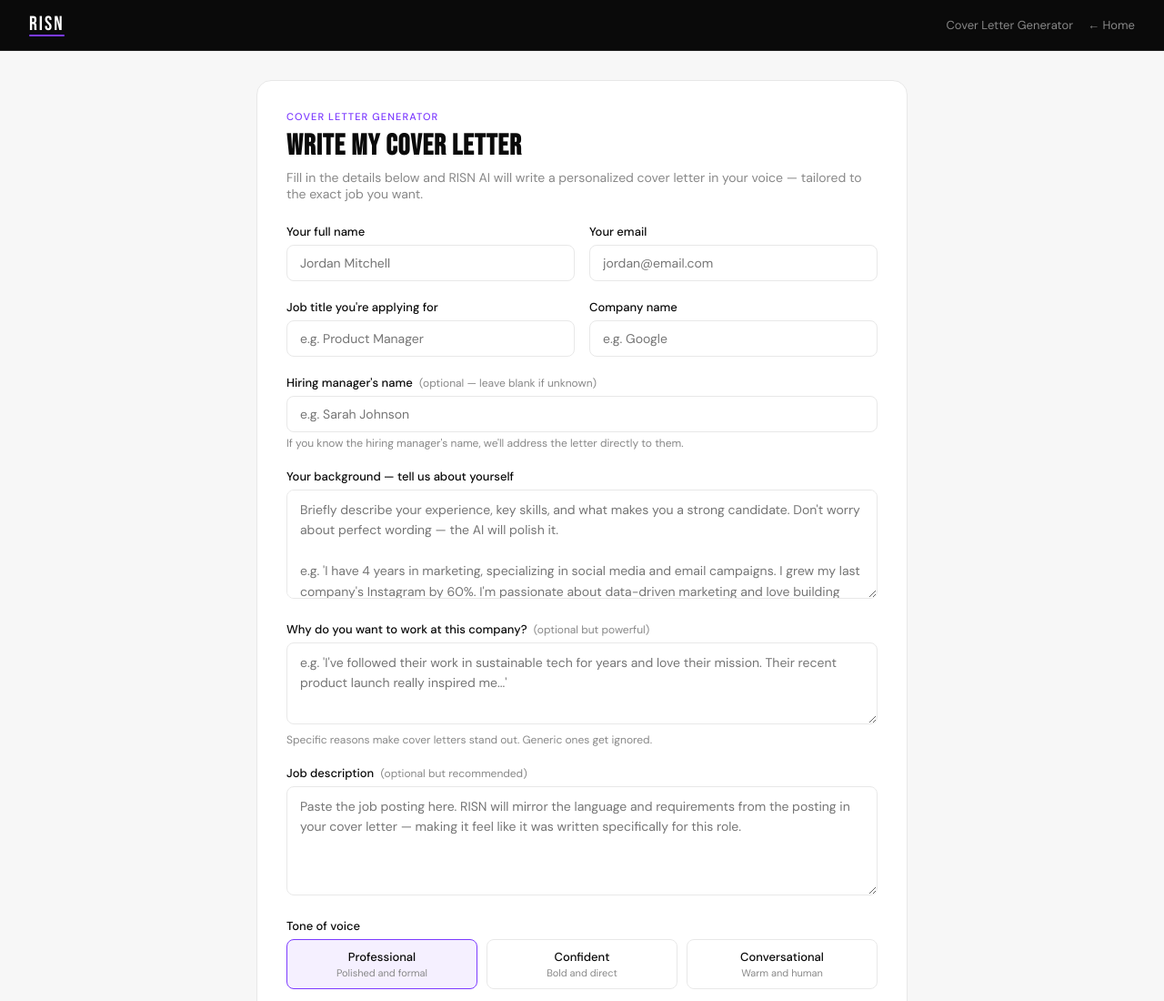
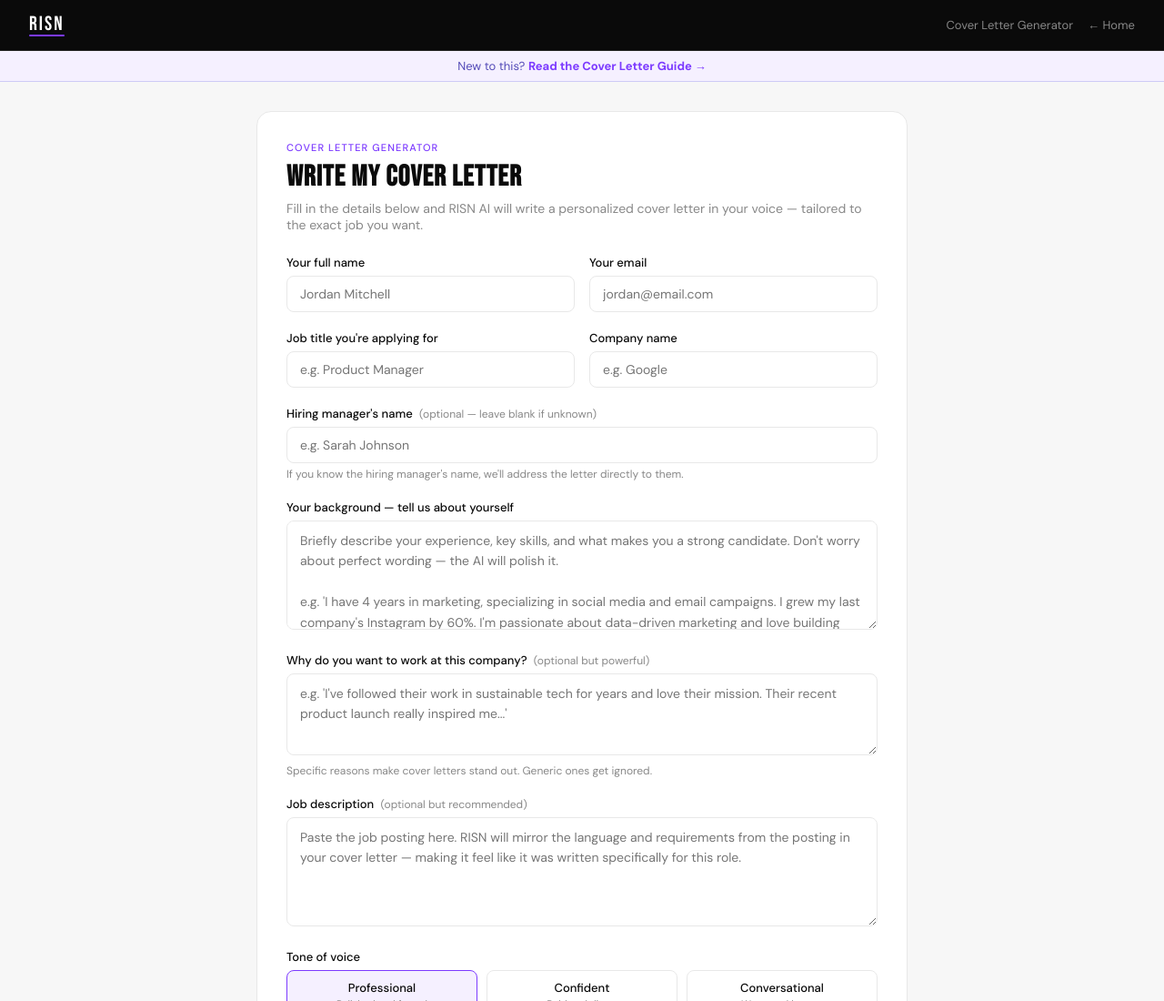
Before and after one commit to getrisn/risn-website, a website: page cover-letter.html in a window 1280 px wide. Shown: the top 1100 px of the page at 91% size. Drawn offline with Linux system fonts and the light colour scheme.

Commit message:
Update cover-letter.html

```diff
--- a/cover-letter.html
+++ b/cover-letter.html
@@ -238,6 +238,9 @@
     <a href="/" class="nav-back">← Home</a>
   </div>
 </nav>
+<div style="background:#F5F0FF;border-bottom:0.5px solid #CECBF6;padding:8px 2rem;text-align:center;">
+  <p style="font-size:13px;color:#534AB7;">New to this? <a href="/cover-letter-guide.html" style="color:#7C3AFF;font-weight:700;text-decoration:none;">Read the Cover Letter Guide →</a></p>
+</div>
 
 <div class="main">
 
```
